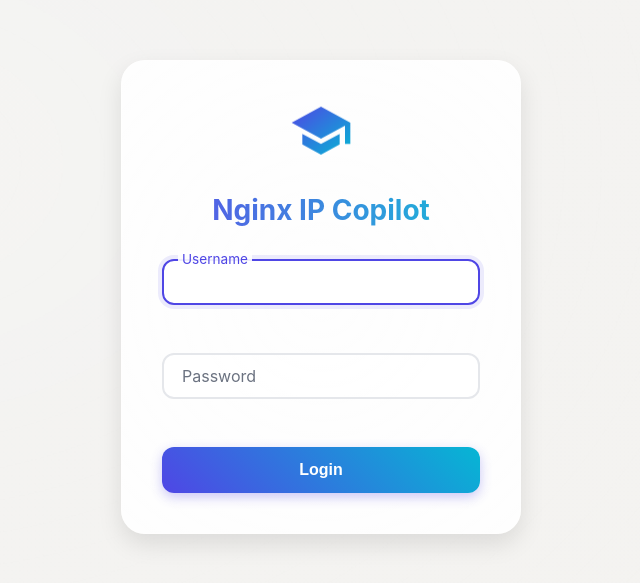
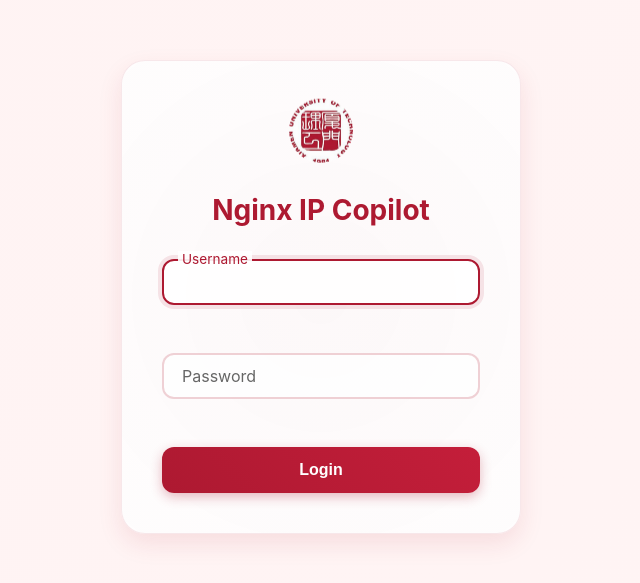
Before and after one commit to LeavesWebber/nginx_ip_copilot, a Vue app in the folder frontend/: page /login in a window 1280 px wide. Shown: the part 103-686 px from the top of the page, without its empty margins (319-959 px from the left). Built offline with nearby package versions, Linux system fonts and the light colour scheme.

Commit message:
修改了 xmut 风格图标

```diff
--- a/frontend/src/components/Login.vue
+++ b/frontend/src/components/Login.vue
@@ -77,6 +77,7 @@
   display: flex;
   align-items: center;
   justify-content: center;
+  background: linear-gradient(-45deg, #fff5f5, #fff1f1);
   background-size: 400% 400%;
   animation: gradient 15s ease infinite;
   position: relative;
@@ -95,15 +96,15 @@
 .login-card {
   width: 100%;
   max-width: 400px;
-  background: var(--card-background);
+  background: rgba(255, 255, 255, 0.95);
   padding: 2.5rem;
   border-radius: 24px;
   box-shadow:
-    0 10px 25px rgba(0, 0, 0, 0.1),
+    0 10px 25px rgba(173, 25, 49, 0.1),
     0 0 1px rgba(255, 255, 255, 0.2) inset;
   backdrop-filter: blur(10px);
   animation: slideUp 0.5s ease-out;
-  border: 1px solid rgba(255, 255, 255, 0.2);
+  border: 1px solid rgba(173, 25, 49, 0.1);
   position: relative;
   overflow: hidden;
   z-index: 1;
@@ -116,7 +117,7 @@
   left: -50%;
   width: 200%;
   height: 200%;
-  background: radial-gradient(circle, rgba(255,255,255,0.1) 0%, rgba(255,255,255,0) 70%);
+  background: radial-gradient(circle, rgba(173, 25, 49, 0.03) 0%, rgba(255,255,255,0) 70%);
   transform: rotate(0deg);
   animation: rotate 20s linear infinite;
 }
@@ -131,11 +132,42 @@
   text-align: center;
   font-size: 1.75rem;
   margin-bottom: 2rem;
-  color: var(--text-color);
+  color: #ad1931 !important;
   font-weight: 700;
-  background: linear-gradient(to right, var(--gradient-start), var(--gradient-end));
-  -webkit-background-clip: text;
-  -webkit-text-fill-color: transparent;
+  background: none !important;
+  -webkit-background-clip: initial !important;
+  -webkit-text-fill-color: initial !important;
+}
+
+:deep(.input-group input) {
+  border: 2px solid rgba(173, 25, 49, 0.2);
+}
+
+:deep(.input-group input:focus) {
+  border-color: #ad1931;
+  box-shadow: 0 0 0 4px rgba(173, 25, 49, 0.1);
+}
+
+:deep(.input-group label) {
+  color: #666;
+}
+
+:deep(.input-group input:focus ~ label) {
+  color: #ad1931;
+}
+
+:deep(.app-button) {
+  background: linear-gradient(45deg, #ad1931, #c41e3a);
+  box-shadow: 0 4px 12px rgba(173, 25, 49, 0.3);
+}
+
+:deep(.app-button:hover) {
+  transform: translateY(-2px);
+  box-shadow: 0 6px 16px rgba(173, 25, 49, 0.4);
+}
+
+:deep(.error-message) {
+  color: #ad1931;
 }
 
 @keyframes gradient {
--- a/frontend/src/components/LoginPages/AppLogo.vue
+++ b/frontend/src/components/LoginPages/AppLogo.vue
@@ -1,14 +1,6 @@
 <template>
     <div class="logo">
-      <svg viewBox="0 0 24 24" width="64" height="64">
-        <path fill="url(#logoGradient)" d="M12,3L1,9L12,15L21,10.09V17H23V9M5,13.18V17.18L12,21L19,17.18V13.18L12,17L5,13.18Z"/>
-        <defs>
-          <linearGradient id="logoGradient" x1="0%" y1="0%" x2="100%" y2="100%">
-            <stop offset="0%" style="stop-color: var(--gradient-start)"/>
-            <stop offset="100%" style="stop-color: var(--gradient-end)"/>
-          </linearGradient>
-        </defs>
-      </svg>
+      <img src="../../images/xmut.jpg" alt="XMUT Logo" width="64" height="64" />
     </div>
   </template>
 
@@ -27,4 +19,9 @@
       transform: translateY(-10px);
     }
   }
+
+  img {
+    border-radius: 50%;
+    object-fit: cover;
+  }
   </style>
```
Also changed, not shown: frontend/src/images/xmut.jpg (added).
